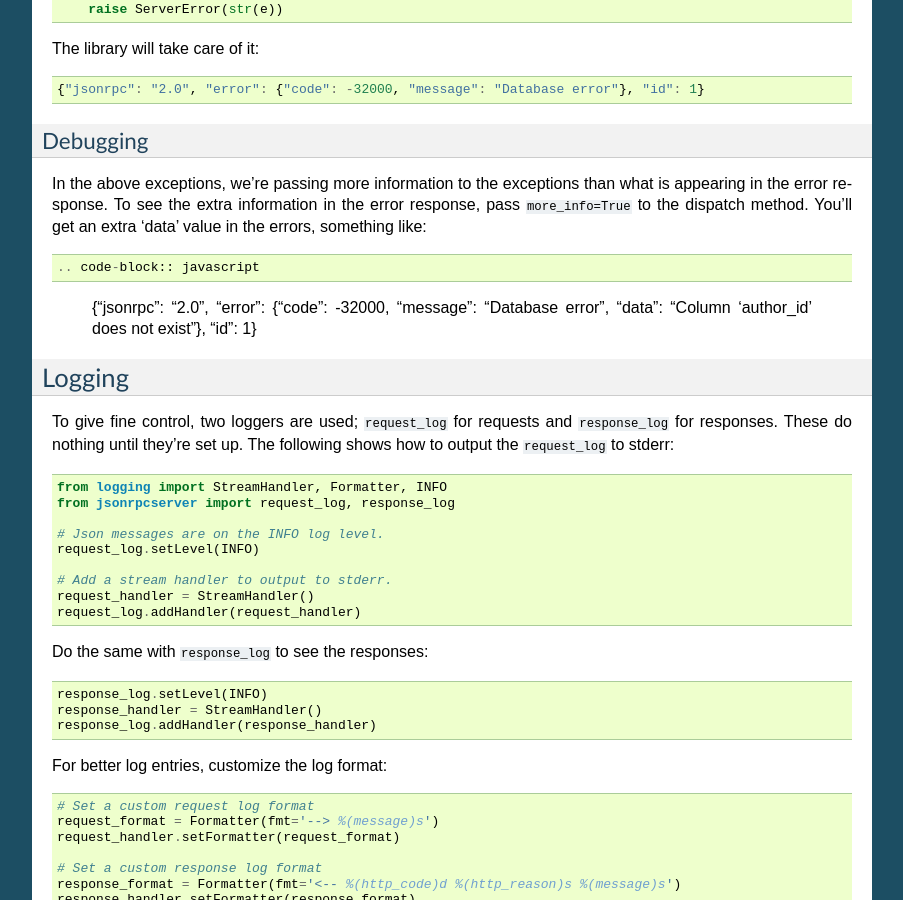
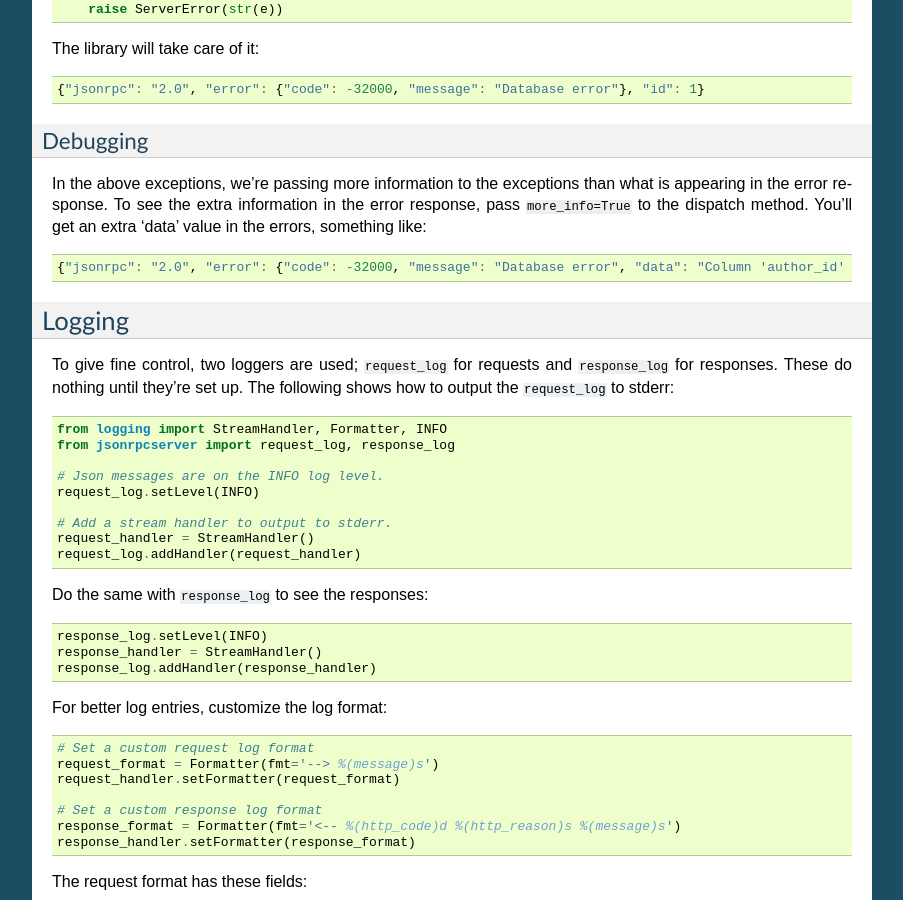
Before and after one commit to explodinglabs/jsonrpcserver, a Sphinx documentation site: the page built from doc/index.rst, in a window 1280 px wide and 900 px high, scrolled down 1470 px. Shown: the whole window, without its empty margins (198-1101 px from the left). Built offline with Sphinx 7.4.7, drawn with Linux system fonts in a browser that asks for light colours.

Commit message:
Fixes a code block in the "Debugging" section.

```diff
--- a/doc/index.rst
+++ b/doc/index.rst
@@ -99,7 +99,7 @@ Debugging
 In the above exceptions, we're passing more information to the exceptions than
 what is appearing in the error response. To see the extra information in the
 error response, pass ``more_info=True`` to the dispatch method. You'll get an
-extra 'data' value in the errors, something like::
+extra 'data' value in the errors, something like:
 
 .. code-block:: javascript
 
```
